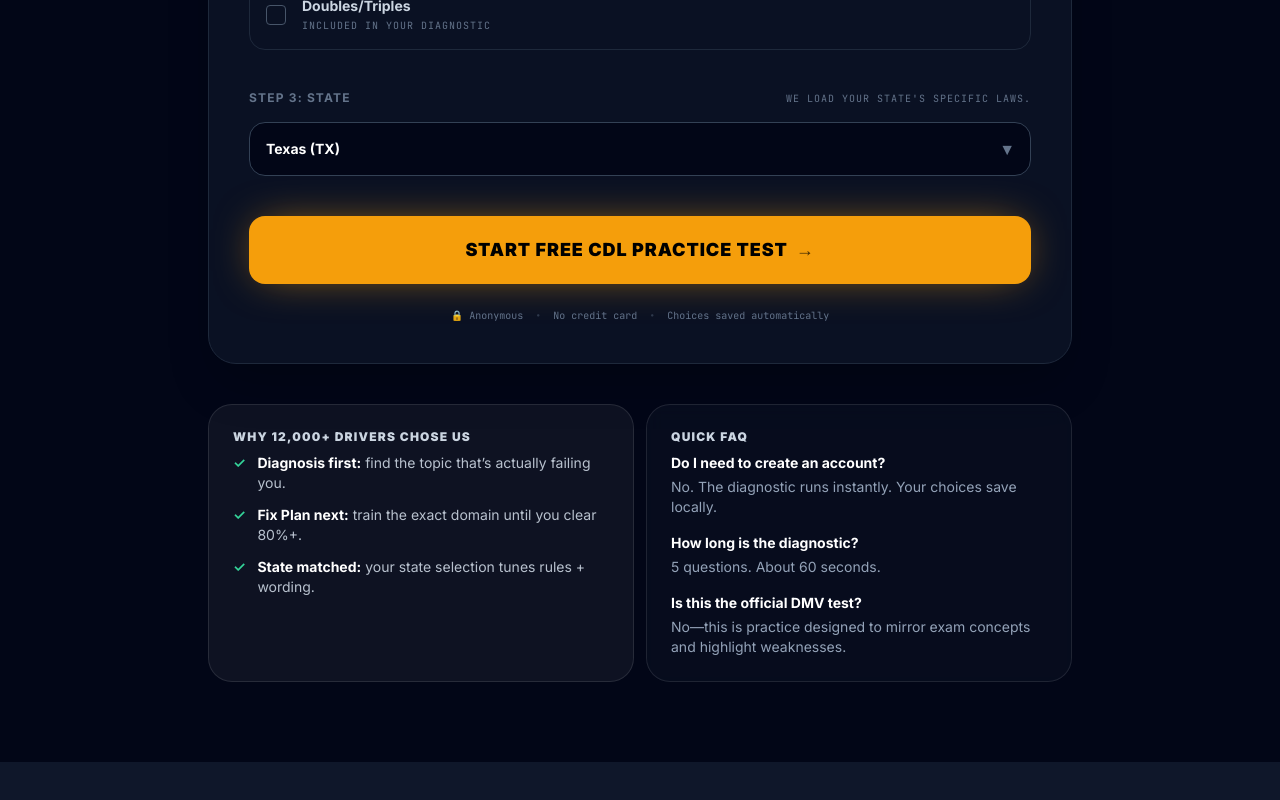
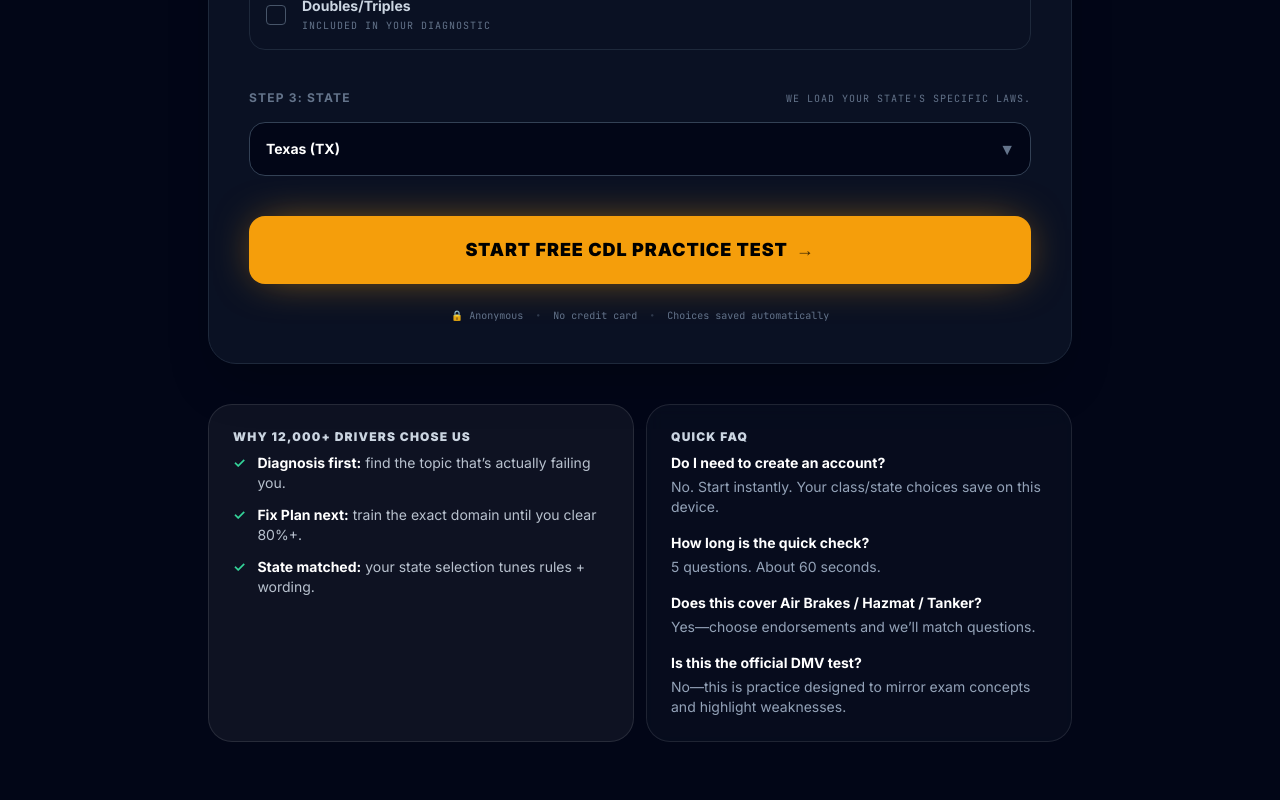
Before and after one commit to ismaelngoie/cdlpracticetest, a Next.js app: page / in a window 1280 px wide. Shown: the part 1678-2478 px from the top of the page. Before the commit the page ends 2440 px from the top, so only its background shows below. Built offline with nearby package versions, Linux system fonts and the light colour scheme.

Commit message:
Update page.tsx

```diff
--- a/app/page.tsx
+++ b/app/page.tsx
@@ -592,11 +592,15 @@ export default function Home() {
             <div className="space-y-4 text-sm text-slate-300/90">
               <div>
                 <div className="font-bold text-white">Do I need to create an account?</div>
-                <div className="text-slate-400 mt-1">No. The diagnostic runs instantly. Your choices save locally.</div>
+                <div className="text-slate-400 mt-1">No. Start instantly. Your class/state choices save on this device.</div>
               </div>
               <div>
-                <div className="font-bold text-white">How long is the diagnostic?</div>
+                <div className="font-bold text-white">How long is the quick check?</div>
                 <div className="text-slate-400 mt-1">5 questions. About 60 seconds.</div>
+              </div>
+              <div>
+                <div className="font-bold text-white">Does this cover Air Brakes / Hazmat / Tanker?</div>
+                <div className="text-slate-400 mt-1">Yes—choose endorsements and we’ll match questions.</div>
               </div>
               <div>
                 <div className="font-bold text-white">Is this the official DMV test?</div>
```
